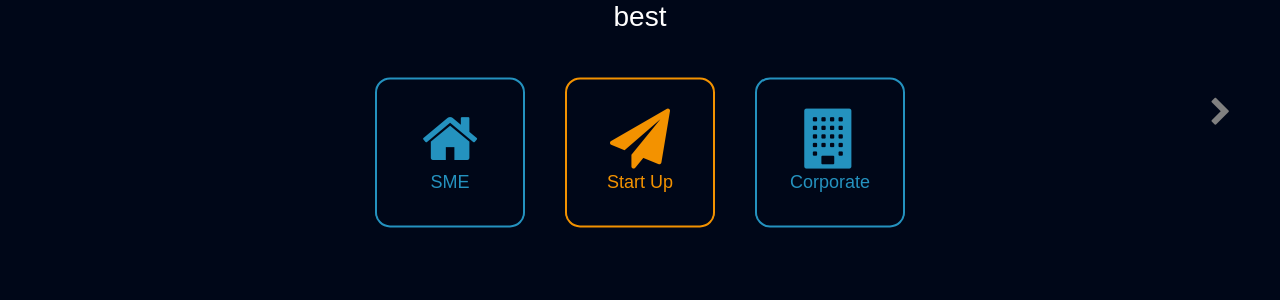
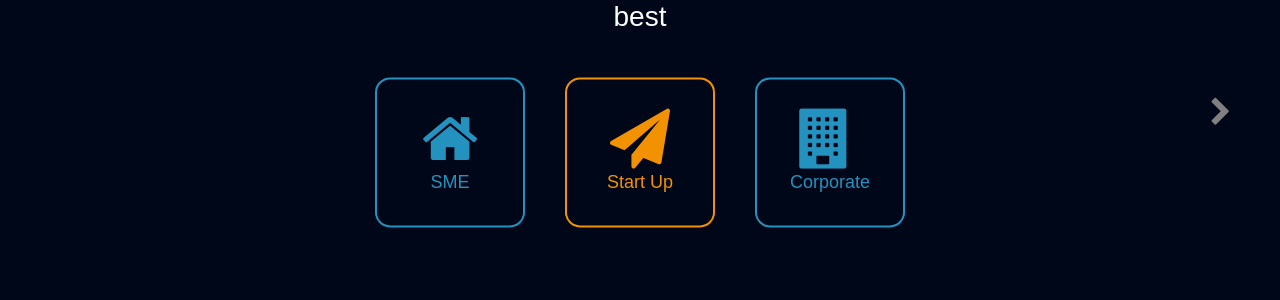
Before and after one commit to SeanDowds/idPricing_v2, a Flask app: template templates/business_type.html in a window 1280 px wide. Shown: the part 293-593 px from the top of the page. Run offline with Flask 3, Linux system fonts and the light colour scheme; the template is opened without the code that fills it, so the values that code supplies are empty; some libraries are stand-ins or nearby versions.

Commit message:
Update buttons.css

```diff
--- a/static/css/buttons.css
+++ b/static/css/buttons.css
@@ -98,8 +98,8 @@ border-radius: 15px;
   color: var(--secondary-orange);
 }
 
-.fa fa-building {
-  padding-bottom: 20px;
+.fa-building {
+  margin-right: 10px;
 }
 
 #submitbtn {
```
